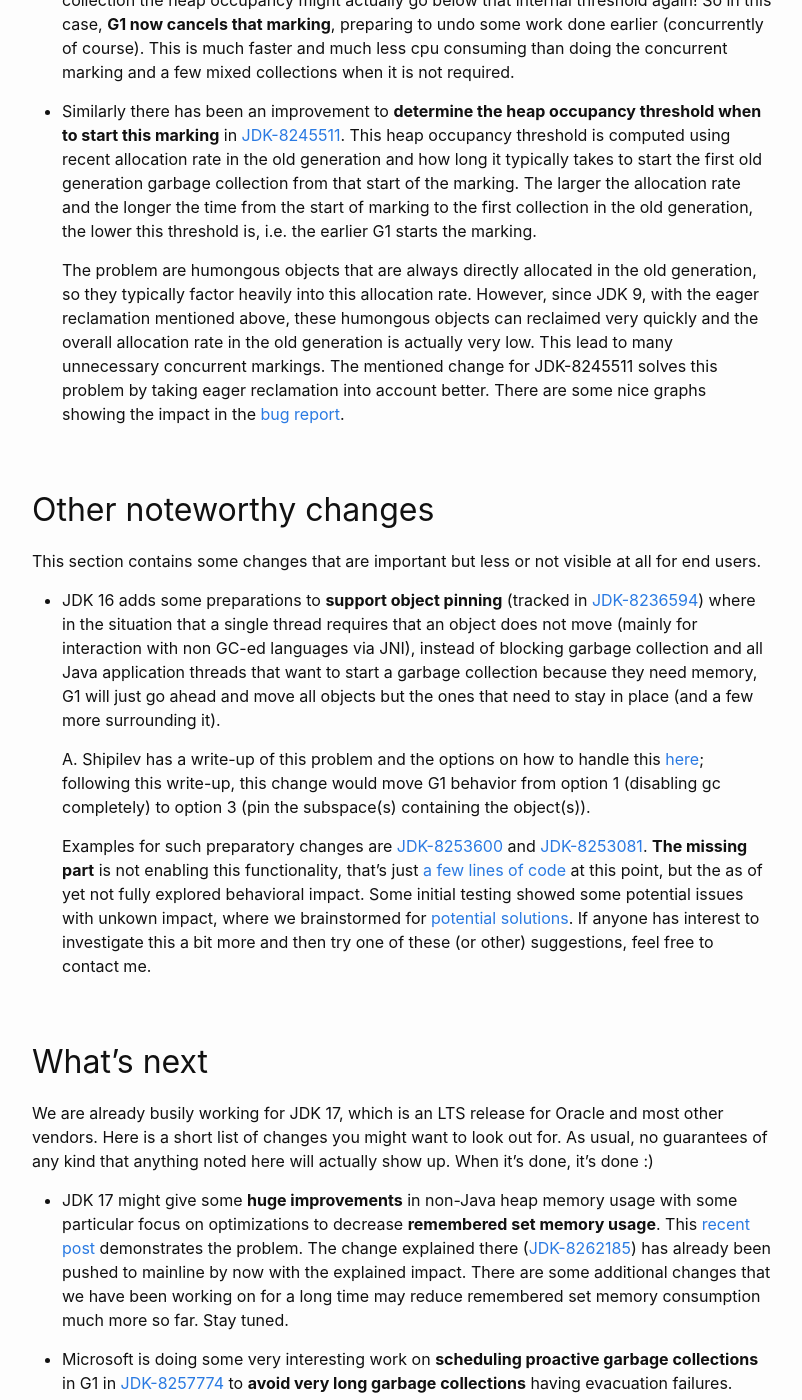
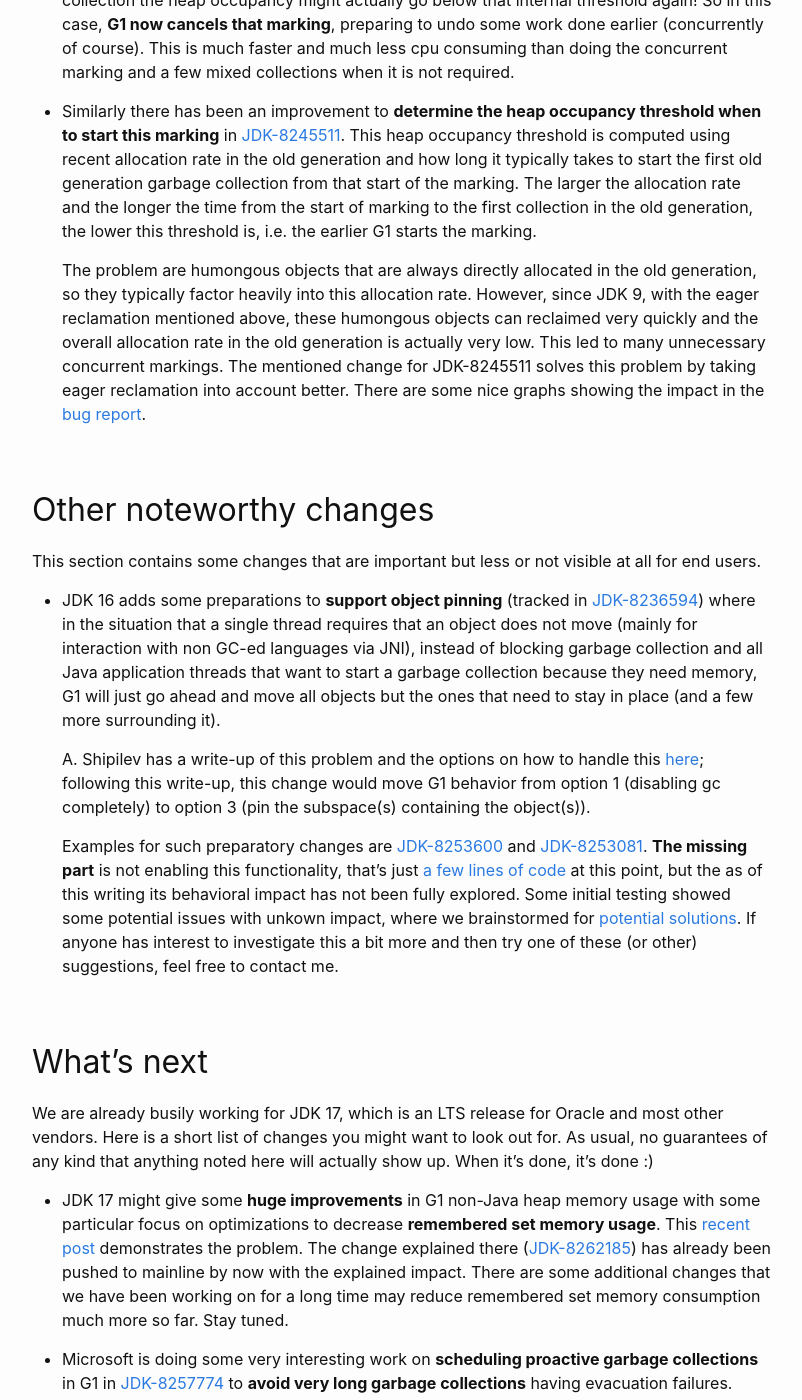
Before and after one commit to tschatzl/tschatzl.github.io, a Jekyll site: the page built from _posts/2021-03-12-jdk16-g1-parallel-gc-changes.md, in a window 1280 px wide and 1400 px high, scrolled down 1405 px. Shown: the whole window, without its empty margins (238-1040 px from the left). Built offline with Jekyll 4.4.1, drawn with Linux system fonts in a browser that asks for light colours; some of the changed text lies outside the part shown.

Commit message:
chuntch comments, typos, grammar fixes

```diff
--- a/_posts/2021-03-12-jdk16-g1-parallel-gc-changes.md
+++ b/_posts/2021-03-12-jdk16-g1-parallel-gc-changes.md
@@ -28,7 +28,7 @@ The full list of changes for the entire Hotspot GC subcomponent is [here](https:
 
   * Similarly there has been an improvement to **determine the heap occupancy threshold when to start this marking** in [JDK-8245511](https://bugs.openjdk.java.net/browse/JDK-8245511). This heap occupancy threshold is computed using recent allocation rate in the old generation and how long it typically takes to start the first old generation garbage collection from that start of the marking. The larger the allocation rate and the longer the time from the start of marking to the first collection in the old generation, the lower this threshold is, i.e. the earlier G1 starts the marking.
 
-    The problem are humongous objects that are always directly allocated in the old generation, so they typically factor heavily into this allocation rate. However, since JDK 9, with the eager reclamation mentioned above, these humongous objects can reclaimed very quickly and the overall allocation rate in the old generation is actually very low. This lead to many unnecessary concurrent markings. The mentioned change for JDK-8245511 solves this problem by taking eager reclamation into account better. There are some nice graphs showing the impact in the [bug report](https://bugs.openjdk.java.net/browse/JDK-8245511).
+    The problem are humongous objects that are always directly allocated in the old generation, so they typically factor heavily into this allocation rate. However, since JDK 9, with the eager reclamation mentioned above, these humongous objects can reclaimed very quickly and the overall allocation rate in the old generation is actually very low. This led to many unnecessary concurrent markings. The mentioned change for JDK-8245511 solves this problem by taking eager reclamation into account better. There are some nice graphs showing the impact in the [bug report](https://bugs.openjdk.java.net/browse/JDK-8245511).
 
 ## Other noteworthy changes
 
@@ -38,13 +38,13 @@ This section contains some changes that are important but less or not visible at
 
     A. Shipilev has a write-up of this problem and the options on how to handle this [here](https://shipilev.net/jvm/anatomy-quarks/9-jni-critical-gclocker/); following this write-up, this change would move G1 behavior from option 1 (disabling gc completely) to option 3 (pin the subspace(s) containing the object(s)).
 
-    Examples for such preparatory changes are [JDK-8253600](https://bugs.openjdk.java.net/browse/JDK-8253600) and [JDK-8253081](https://bugs.openjdk.java.net/browse/JDK-8253081). **The missing part** is not enabling this functionality, that's just [a few lines of code](https://github.com/openjdk/jdk/compare/master...tschatzl:full-pin-support) at this point, but the as of yet not fully explored behavioral impact. Some initial testing showed some potential issues with unkown impact, where we brainstormed for [potential solutions](https://bugs.openjdk.java.net/issues/?jql=labels%20%3D%20gc-g1-pinned-regions). If anyone has interest to investigate this a bit more and then try one of these (or other) suggestions, feel free to contact me.
+    Examples for such preparatory changes are [JDK-8253600](https://bugs.openjdk.java.net/browse/JDK-8253600) and [JDK-8253081](https://bugs.openjdk.java.net/browse/JDK-8253081). **The missing part** is not enabling this functionality, that's just [a few lines of code](https://github.com/openjdk/jdk/compare/master...tschatzl:full-pin-support) at this point, but the as of this writing its behavioral impact has not been fully explored. Some initial testing showed some potential issues with unkown impact, where we brainstormed for [potential solutions](https://bugs.openjdk.java.net/issues/?jql=labels%20%3D%20gc-g1-pinned-regions). If anyone has interest to investigate this a bit more and then try one of these (or other) suggestions, feel free to contact me.
 
 ## What's next
 
 We are already busily working for JDK 17, which is an LTS release for Oracle and most other vendors. Here is a short list of changes you might want to look out for. As usual, no guarantees of any kind that anything noted here will actually show up. When it's done, it's done :)
 
-  * JDK 17 might give some **huge improvements** in non-Java heap memory usage with some particular focus on optimizations to decrease **remembered set memory usage**. This [recent post](https://tschatzl.github.io/2021/02/26/early-prune.html) demonstrates the problem. The change explained there ([JDK-8262185](https://bugs.openjdk.java.net/browse/JDK-8262185)) has already been pushed to mainline by now with the explained impact. There are some additional changes that we have been working on for a long time may reduce remembered set memory consumption much more so far. Stay tuned.
+  * JDK 17 might give some **huge improvements** in G1 non-Java heap memory usage with some particular focus on optimizations to decrease **remembered set memory usage**. This [recent post](https://tschatzl.github.io/2021/02/26/early-prune.html) demonstrates the problem. The change explained there ([JDK-8262185](https://bugs.openjdk.java.net/browse/JDK-8262185)) has already been pushed to mainline by now with the explained impact. There are some additional changes that we have been working on for a long time may reduce remembered set memory consumption much more so far. Stay tuned.
 
   * Microsoft is doing some very interesting work on **scheduling proactive garbage collections** in G1 in [JDK-8257774](https://bugs.openjdk.java.net/browse/JDK-8257774) to **avoid very long garbage collections** having evacuation failures.
 
```
Also changed, not shown: other parts of _posts/2021-03-12-jdk16-g1-parallel-gc-changes.md (+1 -1 lines).
